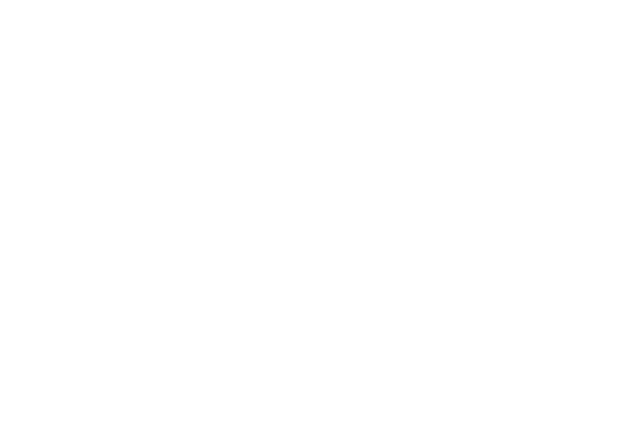
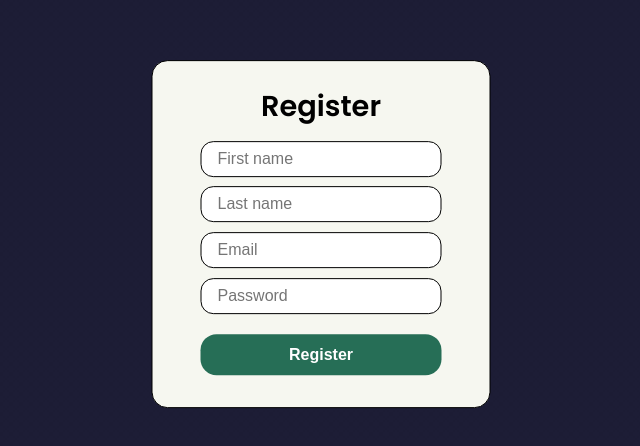
Before and after one commit to babaquero07/react-challenge, a React (Create React App) app: page / in a window 1280 px wide. Before the commit this address had no page. Shown: the part 166-612 px from the top of the page, without its empty margins (319-959 px from the left). Built offline with nearby package versions, Linux system fonts and the light colour scheme.

Commit message:
registerForm. Terminado y funcionando

```diff
--- a/package.json
+++ b/package.json
@@ -10,6 +10,7 @@
     "react-dom": "^18.0.0",
     "react-router-dom": "^6.3.0",
     "react-scripts": "5.0.0",
+    "sweetalert2": "^11.4.8",
     "web-vitals": "^2.1.4"
   },
   "scripts": {
@@ -35,5 +36,9 @@
       "last 1 firefox version",
       "last 1 safari version"
     ]
+  },
+  "devDependencies": {
+    "formik": "^2.2.9",
+    "yup": "^0.32.11"
   }
 }
--- a/src/App.jsx
+++ b/src/App.jsx
@@ -1,10 +1,14 @@
 import React from "react";
 import { BrowserRouter, Routes, Route } from "react-router-dom";
+import RegisterForm from "./Components/RegisterForm/RegisterForm";
 
 const App = () => {
   return (
     <BrowserRouter>
-      <Routes></Routes>
+      <Routes>
+        <Route exact path="/register" element={<RegisterForm />}></Route>
+        <Route exact path="*" element={<RegisterForm />}></Route>
+      </Routes>
     </BrowserRouter>
   );
 };
--- /dev/null
+++ b/src/Components/RegisterForm/RegisterForm.jsx
@@ -0,0 +1,100 @@
+import React from "react";
+import { useNavigate } from "react-router-dom";
+import { useFormik } from "formik";
+import * as Yup from "yup";
+import style from "./RegisterForm.module.css";
+import Swal from "sweetalert2";
+
+const RegisterForm = () => {
+  const navigate = useNavigate();
+
+  const formik = useFormik({
+    initialValues: {
+      firstName: "",
+      lastName: "",
+      email: "",
+      password: "",
+    },
+    validationSchema: Yup.object({
+      firstName: Yup.string().required("Required"),
+      lastName: Yup.string().required("Required"),
+      email: Yup.string().email("Invalid email address").required("Required"),
+      password: Yup.string()
+        .required("Password is required")
+        .min(8, "Password is too short - should be 8 chars minimum."),
+    }),
+    onSubmit: (values) => {
+      localStorage.setItem("user", JSON.stringify(values));
+      Swal.fire({
+        icon: "success",
+        title: "Successful registration. You'll be redirected to login page",
+      });
+      setTimeout(() => {
+        navigate("/login");
+      }, 3000);
+    },
+  });
+
+  return (
+    <form onSubmit={formik.handleSubmit} className={style.formContainer}>
+      <h2>Register</h2>
+      <input
+        id="firstName"
+        name="firstName"
+        type="text"
+        placeholder="First name"
+        onChange={formik.handleChange}
+        onBlur={formik.handleBlur}
+        value={formik.values.firstName}
+      />
+      {formik.touched.firstName && formik.errors.firstName ? (
+        <div className={style.inputError}>{formik.errors.firstName}</div>
+      ) : null}
+
+      <input
+        id="lastName"
+        name="lastName"
+        type="text"
+        placeholder="Last name"
+        onChange={formik.handleChange}
+        onBlur={formik.handleBlur}
+        value={formik.values.lastName}
+      />
+      {formik.touched.lastName && formik.errors.lastName ? (
+        <div className={style.inputError}>{formik.errors.lastName}</div>
+      ) : null}
+
+      <input
+        id="email"
+        name="email"
+        type="email"
+        placeholder="Email"
+        onChange={formik.handleChange}
+        onBlur={formik.handleBlur}
+        value={formik.values.email}
+      />
+      {formik.touched.email && formik.errors.email ? (
+        <div className={style.inputError}>{formik.errors.email}</div>
+      ) : null}
+
+      <input
+        id="password"
+        name="password"
+        type="password"
+        placeholder="Password"
+        onChange={formik.handleChange}
+        onBlur={formik.handleBlur}
+        value={formik.values.password}
+      />
+      {formik.touched.password && formik.errors.password ? (
+        <div className={style.inputError}>{formik.errors.password}</div>
+      ) : null}
+
+      <button className={style.registerButton} type="submit">
+        Register
+      </button>
+    </form>
+  );
+};
+
+export default RegisterForm;
--- /dev/null
+++ b/src/Components/RegisterForm/RegisterForm.module.css
@@ -0,0 +1,45 @@
+.formContainer {
+    display: flex;
+    flex-direction: column;
+    padding: 1rem 3rem;
+    position: absolute;
+    top: 50%;
+    left: 50%;
+    transform: translate(-50%, -50%);
+    border-radius: 1rem;
+    background-color: rgb(246, 247, 240);
+    border: 1px solid #000;
+}
+
+.formContainer h2 {
+    text-align: center;
+    margin: 0.5rem 0;
+    color: #000;
+    font-size: 1.8rem;
+}
+
+.formContainer input {
+    border: 1px solid black;
+    margin: 0.3rem 0;
+    padding: 0.5rem 1rem;
+    border-radius: 0.8rem;
+    font-size: 1rem;
+}
+
+.inputError {
+    color: rgb(231, 121, 207);
+    font-size: 0.9rem;
+    width: auto;
+}
+
+.registerButton {
+    /* display: block; */
+    margin: 1rem 0;
+    padding: 0.7rem;
+    border-radius: 1rem;
+    font-size: 1rem;
+    cursor: pointer;
+    background-color: rgb(38, 110, 86);
+    color: #fff;
+    font-weight: 600;
+}
--- a/src/index.css
+++ b/src/index.css
@@ -1,3 +1,5 @@
+@import url("https://fonts.googleapis.com/css2?family=Poppins:wght@300;400;500;600&display=swap");
+
 * {
   margin: 0;
   padding: 0;
@@ -7,3 +9,9 @@
   list-style: none;
   text-decoration: none;
 }
+
+body {
+  font-family: "Poppins", sans-serif;
+  background-color: #1f1f38;
+  background-image: url("./Assets/Images/az-subtle.png");
+}
```
Also changed, not shown: src/Assets/Images/az-subtle.png (added), 1 other file (tests, documents, lock files or other folders).
